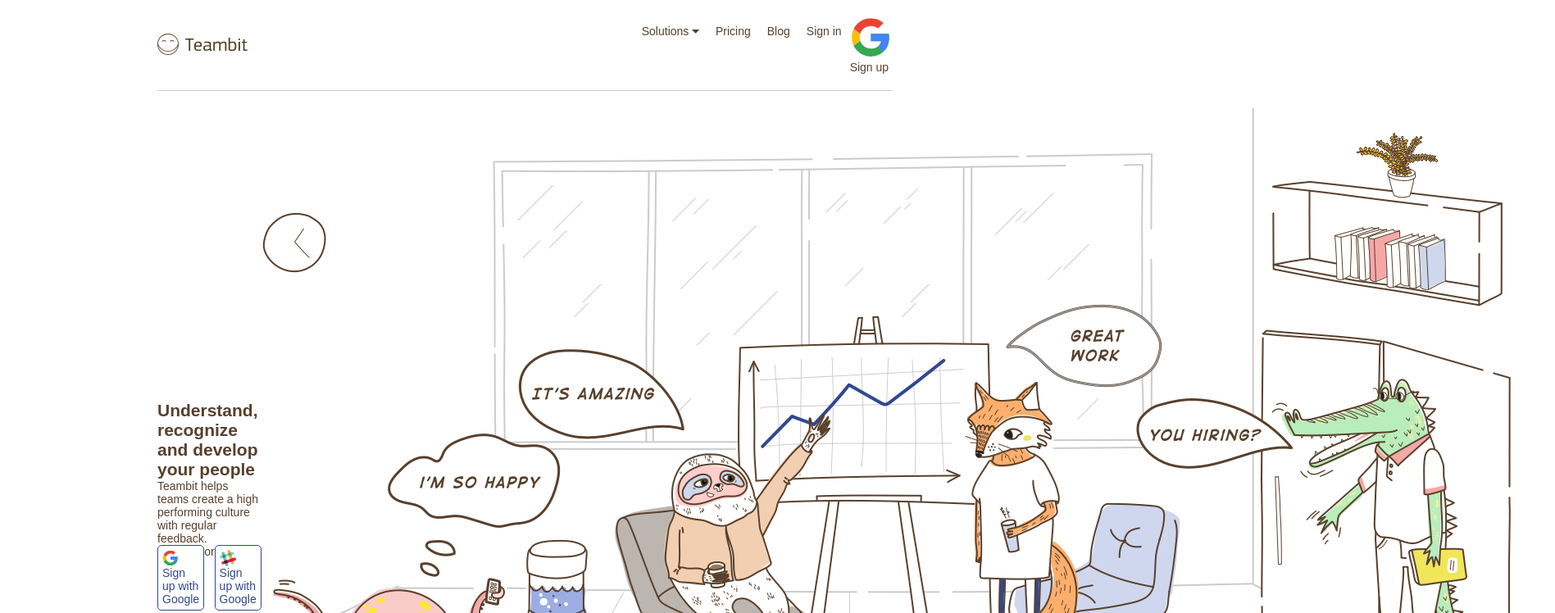
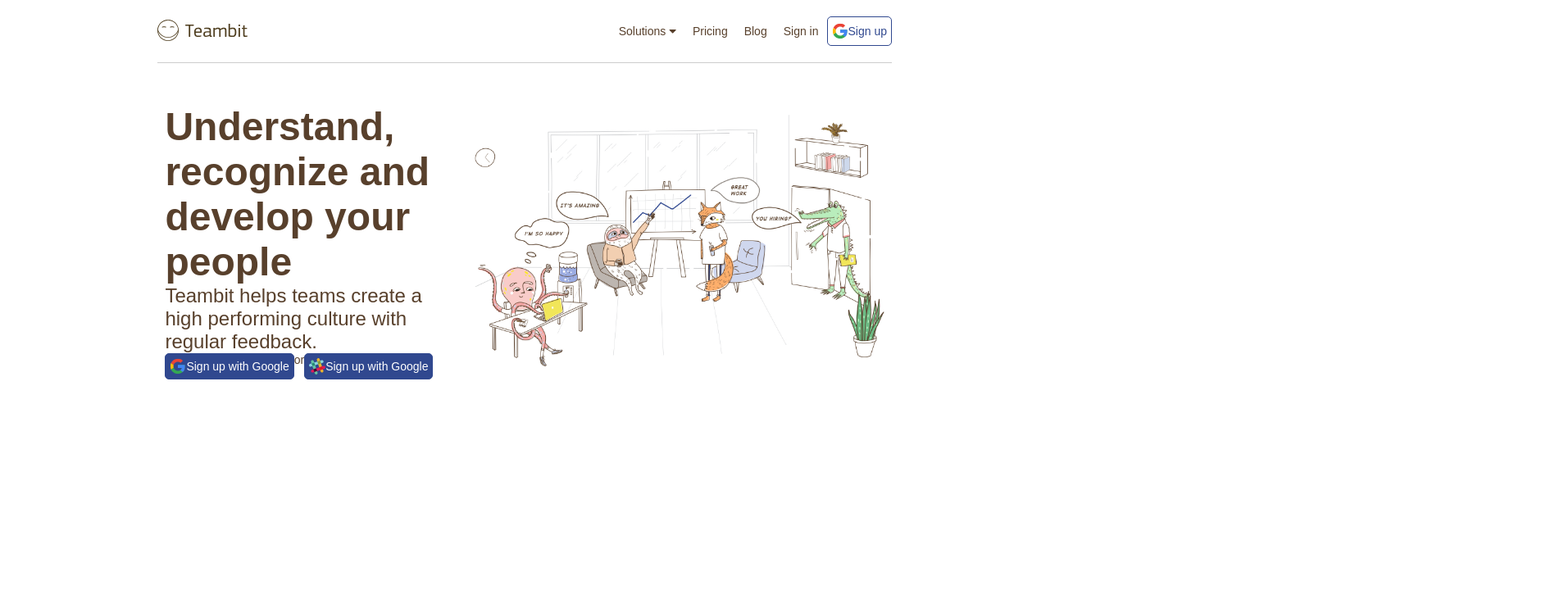
Before and after one commit to marco-silvestri/node-sass-teambit, a website: page index.html in a window 1280 px wide. Shown: the top 748 px of the page at 82% size, 1897 px wide, since content can reach past the window. Drawn offline with Linux system fonts and the light colour scheme.

Commit message:
Buttons w/ mixins

```diff
--- a/index.html
+++ b/index.html
@@ -26,7 +26,7 @@
             <li class="navmenu__list__element">
                 <span>Sign in</span>
             </li>
-            <div class="navmenu__list__element__sign-up">
+            <div class="navmenu__list__element__button">
                 <img src="assets/img/google-logo.svg" alt="">
                 <span>Sign up</span>
             </div>
--- a/src/partials/_common.scss
+++ b/src/partials/_common.scss
@@ -10,17 +10,23 @@
     background-color: $white;
 }
 
+//  Buttons w/ modifiers
 @mixin custom-button {
     &__button{
+        @include flex-horizontal-sb;
         border: 1px solid $blue;
         border-radius: 5px;
-        align-self: center;
         padding: 5px;
         img{
             width: 20px;
             height: 20px;
             vertical-align: middle;
         }
+    }
+}
+
+@mixin --button-white {
+    &__button{
         span{
             color: $blue;
         }
@@ -32,3 +38,18 @@
         }
     }
 }
+
+@mixin --button-blue {
+    &__button{
+        background-color: $blue;
+        span{
+            color: $white;
+        }
+    }
+    &__button:hover{
+        background-color: $white;
+        span{
+            color: $blue;
+        }
+    }
+}
--- a/src/partials/_jumbotron.scss
+++ b/src/partials/_jumbotron.scss
@@ -1,15 +1,27 @@
 .jumbotron{
-    @include flex-horizontal;
+    @include flex-horizontal-sa;
     background-color: $white;
     width: 70%;
     margin: auto;
-    padding: 20px 0px;
-    border-bottom: 1px solid $light-gray;
+    padding: 50px 0;
     font-size: $small;
     &__caption{
+        width: 40%;
+        h2 {
+            font-size: $x-large;
+        }
+        p {
+            font-size: $medium;
+        }
         &__button-area{
             display: flex;
             @include custom-button;
+            @include --button-blue;
+        }
+    }
+    &__hero{
+        img{
+            max-width: 500px;
         }
     }
 }
--- a/src/partials/_navbar.scss
+++ b/src/partials/_navbar.scss
@@ -1,5 +1,5 @@
 .navmenu{
-    @include flex-horizontal;
+    @include flex-horizontal-sb;
     background-color: $white;
     width: 70%;
     margin: auto;
@@ -13,6 +13,7 @@
         &__element{
             padding: 10px;
             @include custom-button;
+            @include --button-white;
         }
     }
 
--- a/src/partials/_variables.scss
+++ b/src/partials/_variables.scss
@@ -7,15 +7,22 @@
 
 //  Font sizes
 $small: 14px;
-$medium: 18px;
+$medium: 24px;
+$x-large: 48px;
 
 //  Font family
 @import url('https://fonts.googleapis.com/css2?family=Rubik:wght@400;700&display=swap');
 $brand-font: 'Rubik', sans-serif;
 
 //  Positioning
-@mixin flex-horizontal {
+@mixin flex-horizontal-sb {
     display: flex;
     justify-content: space-between;
     align-items: center;
 }
+
+@mixin flex-horizontal-sa {
+    display: flex;
+    justify-content: space-around;
+    align-items: center;
+}
```
Also changed, not shown: assets/main.css.
